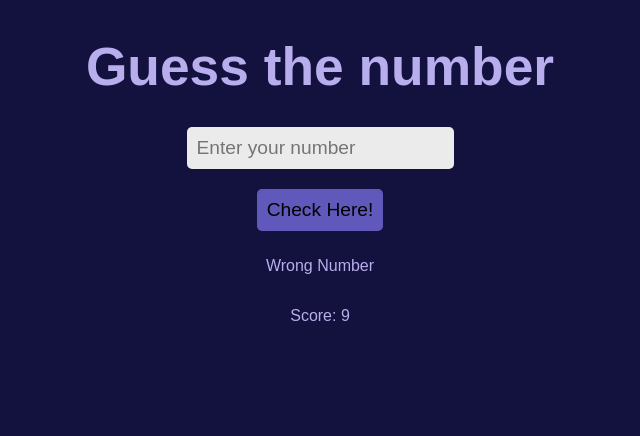
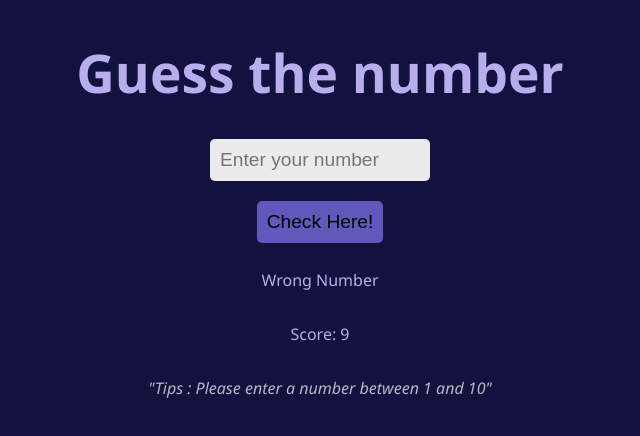
Before and after one commit to raghuls23/guess-the-number, a plain HTML site: page index.html in a window 1280 px wide. Both pictures are taken after a click on the button "Check Here!". Shown: the whole page, without its empty margins (320-960 px from the left). Drawn offline with Linux system fonts and the light colour scheme.

Commit message:
Add files via upload

```diff
--- a/demo.js
+++ b/demo.js
@@ -1,8 +1,9 @@
 var guess = document.getElementById("guessno");
 var result = document.getElementById("result");
 var score = document.getElementById("score");
-var rannum = Math.floor(Math.random() * 10) + 1;
+var rannum = Math.floor(Math.random() * 10)+1 ;
 var sc = 10;
+console.log(rannum);
 function check() {
 
     var input = guess.value;
@@ -10,11 +11,14 @@ function check() {
         result.textContent = "Right Number";
         setTimeout(function() {
             alert("You Won.....");
-        }, 1000); // 1000 milliseconds = 1 second delay
+        }, 1000);
     }
-    if(sc == 0){
+    else if(sc == 0){
         alert("You loss the game...")
 
+    }
+    else if(input == rannum+1 || input == rannum-1){
+        result.textContent="You're very close! Try again";
     }
     else {
         sc = sc-1;
--- a/index.html
+++ b/index.html
@@ -10,10 +10,11 @@
 </head>
 <body>
     <h1>Guess the number</h1>
-    <input type="number"  min="0" id="guessno" placeholder="Enter your number">
+    <input type="number"  min="0" max="10" size="" id="guessno" placeholder="Enter your number">
     <button onclick="check()">Check Here!</button>
     <p id="result">Check whether your guess is Right or Wrong</p>
     <p id="score">Score: 10</p>
+    <P id="tip">"Tips : Please enter a number between 1 and 10"</P>
     <script src="demo.js"></script>
 </body>
 </html>
--- a/styles.css
+++ b/styles.css
@@ -1,5 +1,5 @@
 body {
-    font-family:Arial, Helvetica, sans-serif;
+    font-family:'Segoe UI', Tahoma, Geneva, Verdana, sans-serif;
     background-color: #13113d;
     color: #b8aeed;
     display: flex;
@@ -39,3 +39,11 @@ button {
 button:hover {
     background-color: #C8ACD6;
 }
+#guessno{
+    width: 200px;
+}
+#tip{
+    color: #b9b8c9;
+    font-style: italic;
+    font-weight: 500;
+}
```
